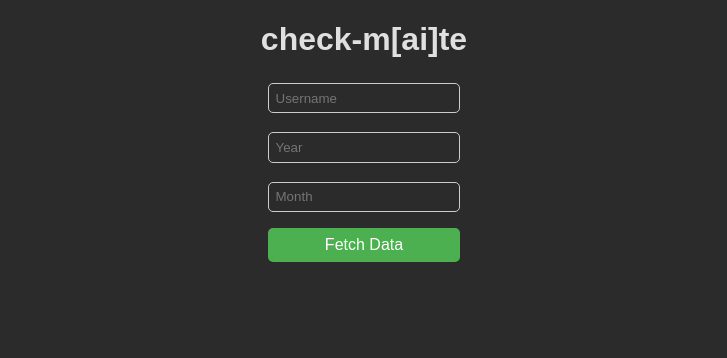
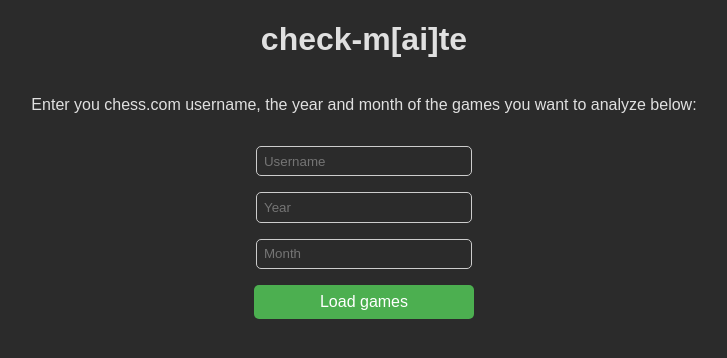
Before and after one commit to jesperhemmingsson/check-maite, a Next.js app: page / in a window 1280 px wide. Shown: the top 358 px of the page, without its empty margins (276-1003 px from the left). Built offline with nearby package versions, Linux system fonts and the light colour scheme.

Commit message:
Add some instructions and headers

```diff
--- a/app/components/FetchGames.tsx
+++ b/app/components/FetchGames.tsx
@@ -14,6 +14,7 @@ export default function FetchGames({ onFetchGames }: { onFetchGames: () => void
 
   return (
     <div className="fetch-games-container">
+      <p>Enter you chess.com username, the year and month of the games you want to analyze below:</p>
       <input
         type="text"
         placeholder="Username"
@@ -33,7 +34,7 @@ export default function FetchGames({ onFetchGames }: { onFetchGames: () => void
         onChange={(e) => setMonth(e.target.value)}
       />
       <button onClick={handleFetchGames}>
-        Fetch Data
+        Load games
       </button>
     </div>
   );
--- a/app/components/VisualizeGames.tsx
+++ b/app/components/VisualizeGames.tsx
@@ -34,6 +34,8 @@ export default function VisualizeGames({ openAIKey, setOpenAIKey }: VisualizeGam
 
   return (
     <div className="container">
+      <h3>Time controls</h3>
+      <p>Select the time control(s) you want to analyze</p>
       <TimeControlCheckboxes
         selectedTypes={selectedTypes}
         onCheckboxChange={handleCheckboxChange}
@@ -43,6 +45,7 @@ export default function VisualizeGames({ openAIKey, setOpenAIKey }: VisualizeGam
       ) : (
         <p>No games found</p>
       )}
+      <h3>OpenAI key</h3>
       <input
         type="password"
         placeholder="Enter OpenAI Key"
--- a/app/globals.css
+++ b/app/globals.css
@@ -96,8 +96,15 @@ input {
   color: #e0e0e0;
 }
 
+.fetch-games-container input{
+  width: 200px;
+  margin: auto;
+}
+
 .fetch-games-container button {
   background-color: #4CAF50;
+  width: 220px;
+  margin: auto;
   color: white;
   border: none;
   padding: 0.5em 1em;
```
